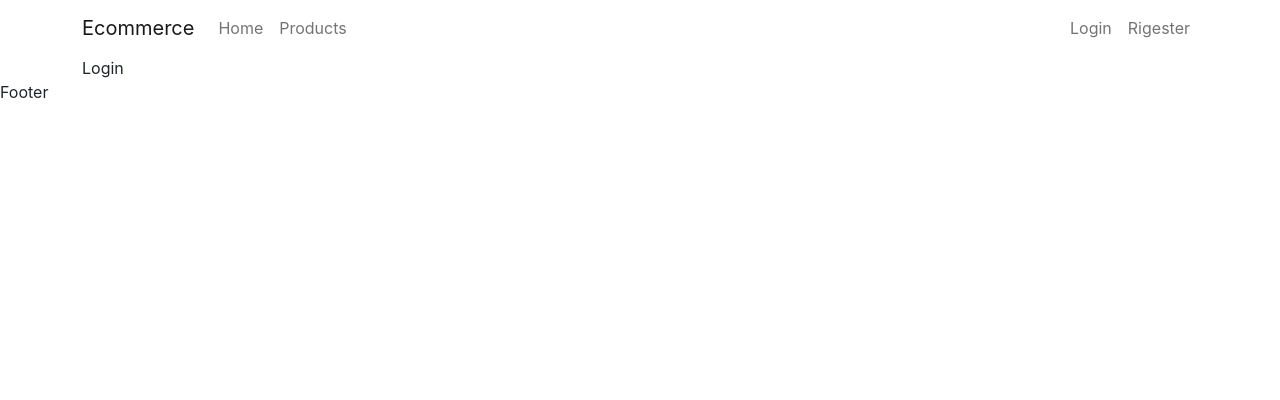
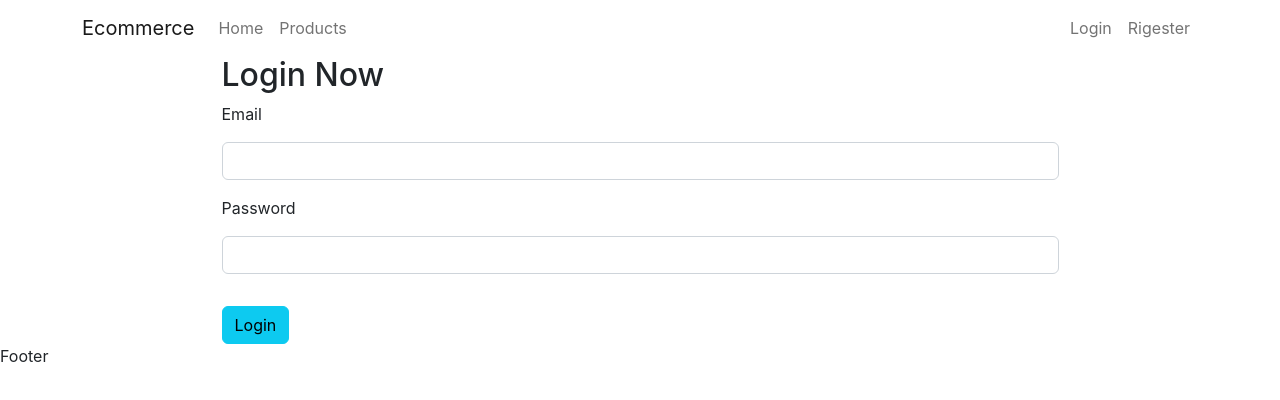
Before and after one commit to MohammadHalaweh7/E-Commerce-Website-React, a React (Create React App) app: page /login in a window 1280 px wide. Shown: the top 400 px of the page. Built offline with nearby package versions, Linux system fonts and the light colour scheme.

Commit message:
Add form and validation to the login page

```diff
--- a/src/Components/Login/Login.jsx
+++ b/src/Components/Login/Login.jsx
@@ -1,7 +1,81 @@
-import React from 'react'
+import axios from "axios";
+import { useFormik } from "formik";
+import React, { useState } from "react";
+import { useNavigate } from "react-router-dom";
+import * as Yup from 'yup';
 
 export default function Login() {
+  let [errors, setErrors] = useState([]);
+  let [statusError, setStatusError] = useState("");
+  const navigate = useNavigate();
+
+  const schema = Yup.object({
+    email:Yup.string().required("email is required").email("not valid email"),
+    password:Yup.string().required("password is required").matches(/^[A-Z][a-z0-9]{3,7}$/),
+  })
+  let formik = useFormik({
+    initialValues: {
+      email: "",
+      password: "",
+    },validationSchema:schema,
+    onSubmit: sendRegisterData,
+  });
+
+
+  async function sendRegisterData(values) {
+    let { data } = await axios
+      .post(
+        "https://lazy-blue-sockeye-gear.cyclic.app/api/v1/auth/signin",
+        values
+      )
+      .catch((err) => {
+        setStatusError(err.response.data.message);
+      });
+    console.log(data);
+    if (data.message === "Done") {
+      setErrors([])
+      setStatusError('')
+      localStorage.getItem("userToken",data.access_token)
+      navigate('/home');
+      console.log("welcome");
+
+    } else {
+      setErrors(data.err[0]);
+    }
+  }
   return (
-    <div>Login</div>
-  )
+    <div className="w-75 m-auto">
+      <h2 className="">Login Now</h2>
+      {<div className="text-danger">{statusError}</div>}
+      {errors.map((error) => {
+        return <div className="text-danger bg-light">{error.message}</div>;
+      })}
+      <form action="" onSubmit={formik.handleSubmit}>
+
+        <label htmlFor="name">Email</label>
+        <input
+          type="email"
+          name="email"
+          className="form-control my-3"
+          value={formik.values.email}
+          onChange={formik.handleChange}
+        />
+        {formik.errors.email?<p className="alert alert-danger">{formik.errors.email}</p>:''}
+
+        <label htmlFor="name">Password</label>
+        <input
+          type="password"
+          name="password"
+          className="form-control my-3"
+          value={formik.values.password}
+          onChange={formik.handleChange}
+        />
+        {formik.errors.password?<p className="alert alert-danger">{formik.errors.password}</p>:''}
+
+        <button type="submit" className="btn btn-info mt-3">
+          Login
+        </button>
+      </form>
+    </div>
+  );
 }
--- a/src/Components/Register/Register.jsx
+++ b/src/Components/Register/Register.jsx
@@ -29,7 +29,7 @@ export default function Register() {
   async function sendRegisterData(values) {
     let { data } = await axios
       .post(
-        "https://precious-bass-tights.cyclic.app/auth/signup'",
+        "https://precious-bass-tights.cyclic.app/auth/signup",
         values
       )
       .catch((err) => {
```
Also changed, not shown: src/index.js (line endings or trailing spaces).
